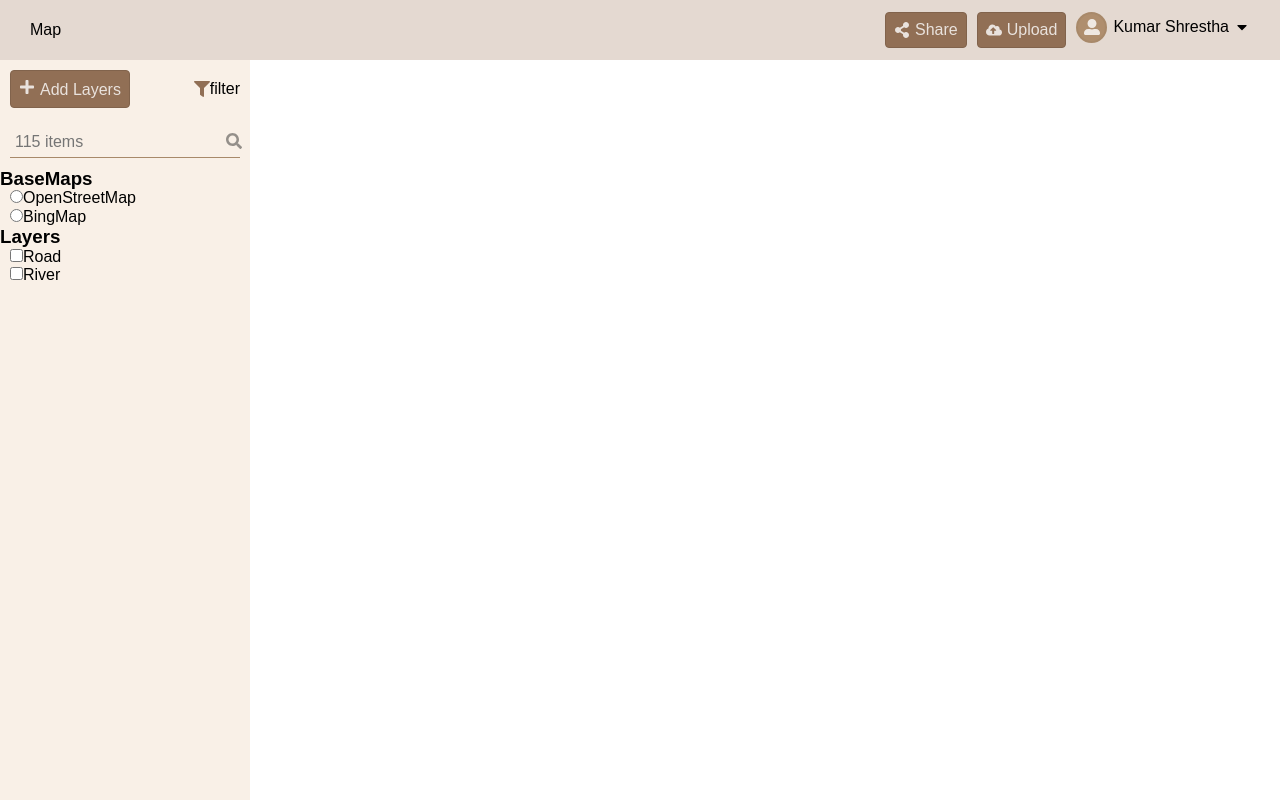
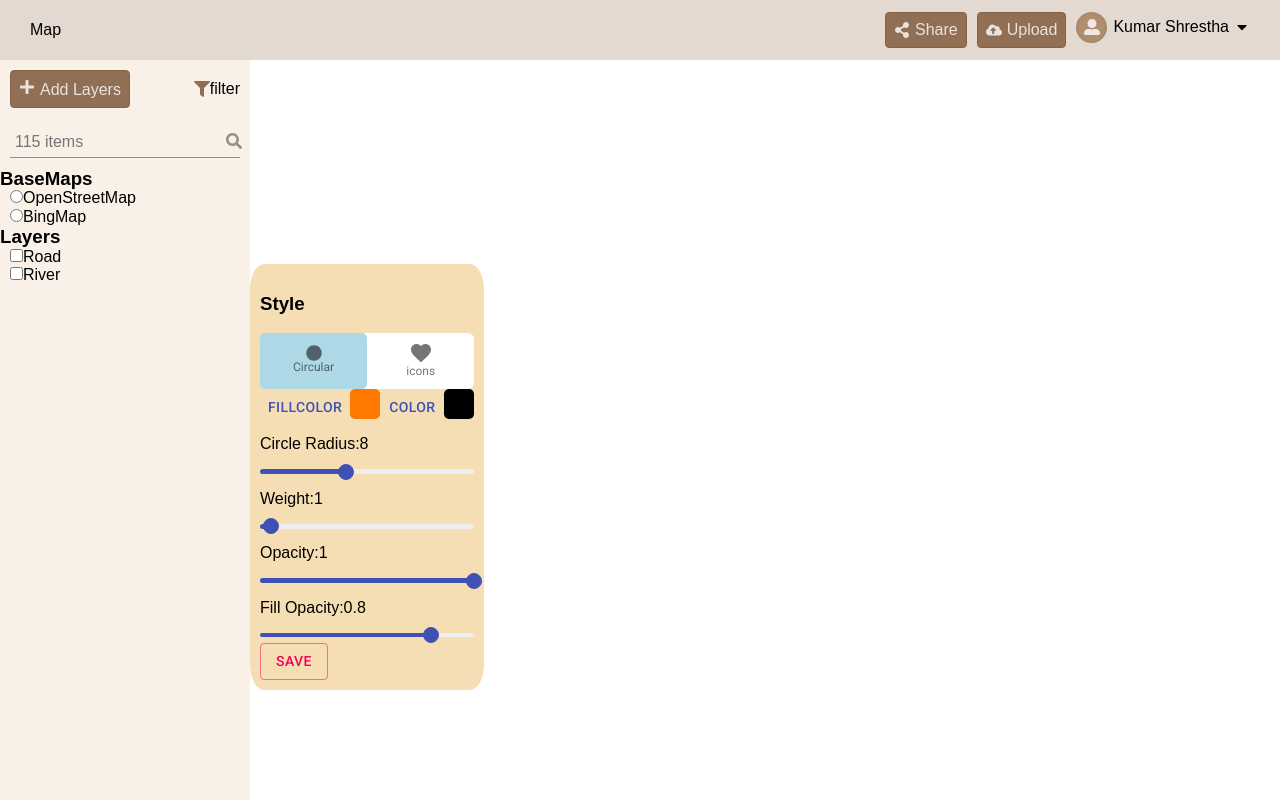
Before and after one commit to naxa-developers/mapnaxaFrontend, a React (Create React App) app: page / in a window 1280 px wide. Built offline with nearby package versions, Linux system fonts and the light colour scheme.

Commit message:
after point styling

```diff
--- a/package.json
+++ b/package.json
@@ -3,14 +3,18 @@
   "version": "0.1.0",
   "private": true,
   "dependencies": {
-    "@material-ui/core": "^4.1.1",
+    "@material-ui/core": "^4.1.2",
+    "@material-ui/icons": "^4.2.1",
     "animate.css": "^3.7.2",
     "material-ui": "^0.20.2",
     "node-sass": "^4.12.0",
     "react": "^16.8.6",
+    "react-color": "^2.17.3",
     "react-dom": "^16.8.6",
     "react-icons": "^3.7.0",
+    "react-input-range": "^1.3.0",
     "react-redux": "^7.1.0",
+    "react-router-dom": "^5.0.1",
     "react-scripts": "3.0.1",
     "redux": "^4.0.1"
   },
--- a/public/index.html
+++ b/public/index.html
@@ -5,6 +5,10 @@
     <link rel="shortcut icon" href="%PUBLIC_URL%/favicon.ico" />
     <meta name="viewport" content="width=device-width, initial-scale=1" />
     <meta name="theme-color" content="#000000" />
+
+    <!-- for materialUI -->
+    <link rel="stylesheet" href="https://fonts.googleapis.com/css?family=Roboto:300,400,500,700&display=swap" />
+    <link rel="stylesheet" href="https://fonts.googleapis.com/icon?family=Material+Icons" />
     <!--
       manifest.json provides metadata used when your web app is installed on a
       user's mobile device or desktop. See https://developers.google.com/web/fundamentals/web-app-manifest/
--- a/src/App.js
+++ b/src/App.js
@@ -2,13 +2,17 @@ import React from 'react';
 import './scss/style.scss';
 import Header from './components/Header';
 import Sidebar from './components/Sidebar'
+import{BrowserRouter} from 'react-router-dom'
 
 
 function App() {
   return (
     <div>
-      <Header/>
-      <Sidebar />
+      <BrowserRouter>
+          <Header/>
+          <Sidebar />
+      </BrowserRouter>
+
 
     </div>
     );
--- /dev/null
+++ b/src/Css/sidebar.css
@@ -0,0 +1,6 @@
+#stylingRoute{
+    position: absolute;
+    margin-left: 250px;
+    margin-top: -536px;
+    padding: 10;
+}
--- /dev/null
+++ b/src/Css/vectorstyle.css
@@ -0,0 +1,37 @@
+
+.vectorstyleComp{
+    padding: 10px;
+    background-color: wheat;
+    border-radius: 6%;
+}
+
+.slider {
+    -webkit-appearance: none;
+    width: 100%;
+    height: 25px;
+    background: #d3d3d3;
+    outline: none;
+    opacity: 0.7;
+    -webkit-transition: .2s;
+    transition: opacity .2s;
+  }
+
+  .slider:hover {
+    opacity: 1;
+  }
+
+  .slider::-webkit-slider-thumb {
+    -webkit-appearance: none;
+    appearance: none;
+    width: 25px;
+    height: 25px;
+    background: #4CAF50;
+    cursor: pointer;
+  }
+
+  .slider::-moz-range-thumb {
+    width: 25px;
+    height: 25px;
+    background: #4CAF50;
+    cursor: pointer;
+  }
--- a/src/components/Sidebar.js
+++ b/src/components/Sidebar.js
@@ -1,6 +1,10 @@
 import React, { Component } from 'react'
 import AddLayerAndSearch from './AddLayerAndSearch';
 import AddLayer from './AddLayer'
+import{Route,Switch,Link} from 'react-router-dom'
+import Point from '../components/Stylingvectorpoint'
+import  '../Css/sidebar.css';
+
 
 class Sidebar extends Component
 {
@@ -30,6 +34,12 @@ class Sidebar extends Component
                     this.state.addLayerPopOverIsShown &&
                     <AddLayer hideAddLayerPopOver={ this.hideAddLayerPopOver } />
                 }
+                <div id="stylingRoute">
+                    <Point/>
+
+
+                </div>
+
 
             </div>
         );
--- /dev/null
+++ b/src/components/Stylingvectorpoint.js
@@ -0,0 +1,147 @@
+import React, { Component } from 'react';
+import '../Css/vectorstyle.css';
+import BottomNavigation from '@material-ui/core/BottomNavigation';
+import BottomNavigationAction from '@material-ui/core/BottomNavigationAction';
+import { FaCircle } from 'react-icons/fa';
+import FavoriteIcon from '@material-ui/icons/Favorite';
+import Button from '@material-ui/core/Button';
+import { PhotoshopPicker, ChromePicker } from 'react-color';
+import InputRange from 'react-input-range';
+import "react-input-range/lib/css/index.css"
+
+
+
+class Stylingvectorpoint extends Component {
+
+    constructor(props) {
+        super(props)
+
+        this.state = {
+            symbology: 1,
+            colo: 'ff7800',
+            displayfillcolor: false,
+            displaycolor: false,
+            circular: {
+                radius: 8,
+                fillColor: "#ff7800",
+                color: "#000",
+                weight: 1,
+                opacity: 1,
+                fillOpacity: 0.8
+            }
+        }
+    }
+
+    handleChangeComplete = (color) => {
+
+        if (this.state.displayfillcolor) {
+            this.setState(prevState => {
+                return { circular: { ...prevState.circular, fillColor: color.hex } };
+
+            });
+        };
+
+
+        if (this.state.displaycolor) {
+            this.setState(prevState => {
+                return { circular: { ...prevState.circular, color: color.hex } };
+
+            });
+        };
+    }
+
+
+    render() {
+
+
+        return (
+            <div>
+                <div style={{}} className="vectorstyleComp">
+
+                    <h3>Style</h3>
+                    <BottomNavigation
+                        style={{ borderRadius: 6 }}
+                        showLabels>
+                        <BottomNavigationAction label="Circular" value="circular" style={this.state.symbology === 1 ? { backgroundColor: 'lightblue', borderRadius: 5 } : {}} onClick={() => {
+                            this.setState({ symbology: 1 });
+                        }
+                        } icon={<FaCircle />} />
+                        <BottomNavigationAction label="icons" value="icons" style={this.state.symbology === 2 ? { backgroundColor: 'lightblue', borderRadius: 5 } : {}} onClick={() => {
+                            this.setState({ symbology: 2 });
+                        }} icon={<FavoriteIcon />} />
+                    </BottomNavigation>
+
+                    {this.state.symbology === 1 && <div>
+                        <div style={{ display: 'flex' }}>
+                            <Button color="primary" >FillColor</Button><div style={{ width: 30, height: 30, backgroundColor: this.state.circular.fillColor, display: 'flex', borderRadius: 5 }} onClick={() => this.setState({ displayfillcolor: !this.state.displayfillcolor })}></div>
+                            <Button color="primary" >Color</Button><div style={{ width: 30, height: 30, backgroundColor: this.state.circular.color, display: 'flex', borderRadius: 5 }} onClick={() => this.setState({ displaycolor: !this.state.displayfillcolor })}></div>
+                        </div>
+                        <p >Circle Radius:{this.state.circular.radius}</p><p>{}</p>
+                        <InputRange
+                            maxValue={20}
+                            minValue={0}
+                            value={this.state.circular.radius}
+                            formatLabel={()=>null}
+                            onChange={value => this.setState(prevState=>{
+                                return {circular: { ...prevState.circular, radius: value }}
+                            })} />
+                         <p >Weight:{this.state.circular.weight}</p>
+                        <InputRange
+
+                            maxValue={20}
+                            minValue={0}
+                            formatLabel={()=>null}
+                            value={this.state.circular.weight}
+                            onChange={value => this.setState(prevState=>{
+                                return {circular: { ...prevState.circular, weight: value }}
+                            })} />
+                         <p>Opacity:{this.state.circular.opacity}</p>
+                        <InputRange
+                            step={0.1}
+                            maxValue={1}
+                            minValue={0}
+                            value={this.state.circular.opacity}
+                            formatLabel={()=>null}
+                            onChange={value => this.setState(prevState=>{
+                                return {circular: { ...prevState.circular, opacity: value }}
+                            })} />
+                         <p>Fill Opacity:{this.state.circular.fillOpacity}</p>
+                        <InputRange
+                            step={0.1}
+                            maxValue={1}
+                            minValue={0}
+                            formatLabel={()=>null}
+                            value={this.state.circular.fillOpacity}
+                            onChange={value => this.setState(prevState=>{
+                                return {circular: { ...prevState.circular, fillOpacity: value }}
+                            })} />
+
+
+                    </div>
+
+
+                    }
+                    {this.state.symbology === 2 && <div></div>
+
+                    }
+
+
+                    <Button variant="outlined" color="secondary" >
+                        Save
+                 </Button>
+
+                </div>
+                <div style={{ marginLeft: "100%",marginTop:"-150%", position: "absolute", width: 20 }}>
+                    {this.state.displayfillcolor && <PhotoshopPicker color={this.state.circular.fillColor} onAccept={() => this.setState({ displayfillcolor: false })} onCancel={() => this.setState({ displayfillcolor: false })} onChange={this.handleChangeComplete} />}
+                </div>
+
+                <div style={{marginLeft: "100%",marginTop:"-150%", position: "absolute", width: 20 }}>
+                    {this.state.displaycolor && <PhotoshopPicker color={this.state.circular.color} onAccept={() => this.setState({ displaycolor: false })} onCancel={() => this.setState({ displaycolor: false })} onChange={this.handleChangeComplete} />}
+                </div>
+            </div>
+
+        );
+    }
+}
+
+export default Stylingvectorpoint;
```
Also changed, not shown: 1 other file (tests, documents, lock files or other folders).
